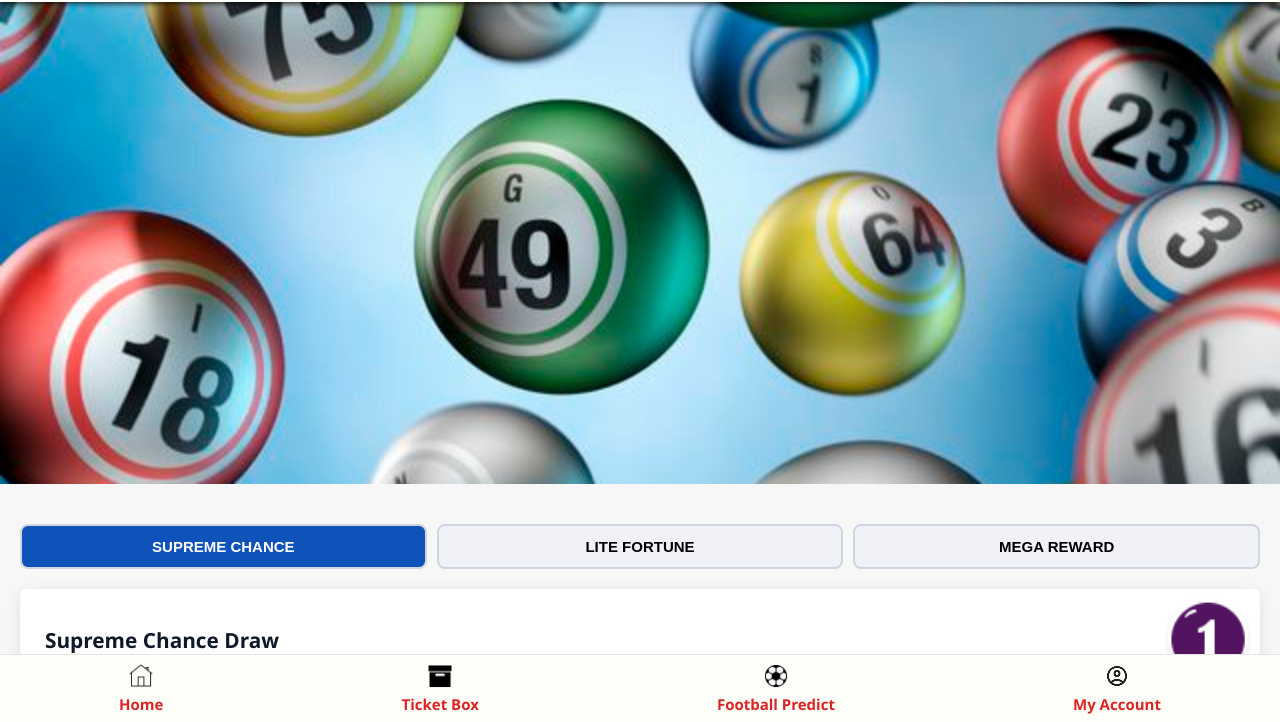
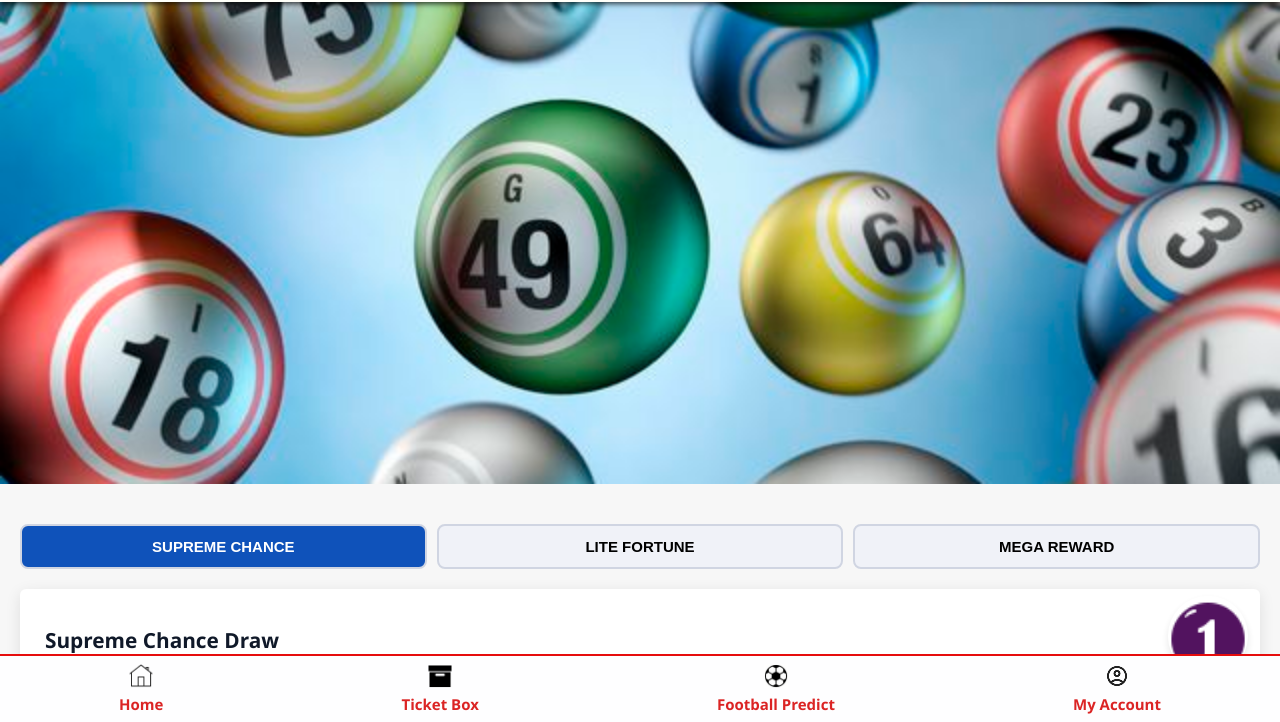
Before and after one commit to Dura07/Lottery-Project, a website: page public/dashboard.html in a window 1280 px wide. Shown: the part 76-798 px from the top of the page. Drawn offline with Linux system fonts and the light colour scheme; no server answers; files whose address does not match are found by name.

Commit message:
finalChangeForNow

```diff
--- a/public/assets/css/style.css
+++ b/public/assets/css/style.css
@@ -986,7 +986,7 @@ a {
   margin: 40px auto;
   overflow: hidden;
   border-radius: 1px;
-  box-shadow: 0 4px 12px rgba(0,0,0,0.1);
+  /* box-shadow: 0 4px 12px rgba(0,0,0,0.1); */
   position: relative;
 }
 
@@ -1292,11 +1292,11 @@ table th {
   left: 0;
   width: 100%;
   height: 70px;
- background-color: rgb(255, 255, 249);
+  background-color: rgb(254, 254, 255);
   display: flex;
   justify-content: space-around;
   align-items: center;
-  border-top: 1px solid #e5e5e5;
+  border-top: 2px solid #e60d0d;
   z-index: 1000;
 }
 
```
